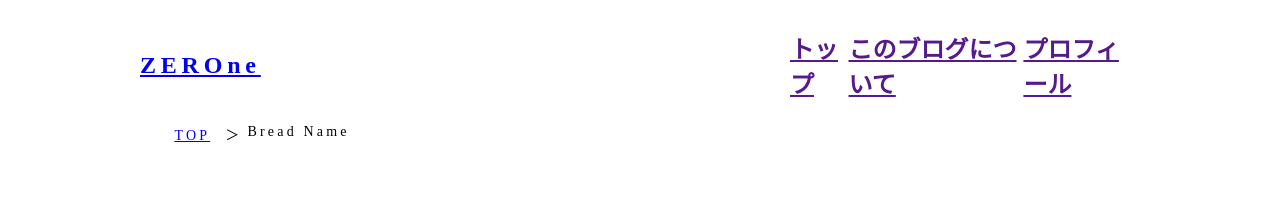
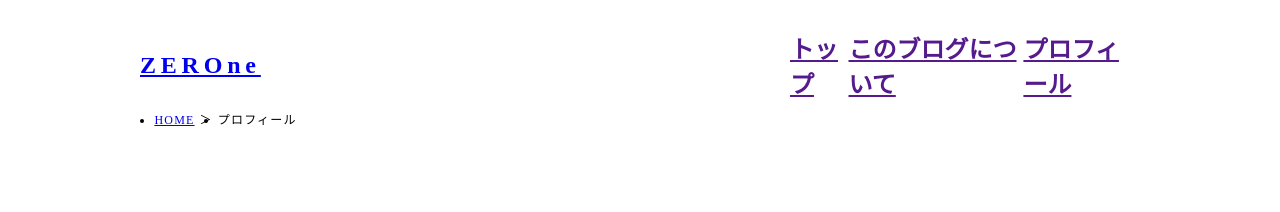
Before and after one commit to masahiro96848/jamstack_next_blog, a Next.js app: page /profile in a window 1280 px wide. Shown: the top 212 px of the page. Built offline with nearby package versions, Linux system fonts and the light colour scheme.

Commit message:
パンくずリストを動的に表示するようにpropsを追加

```diff
--- a/app/components/layouts/Breadcrumb.tsx
+++ /dev/null
@@ -1,23 +0,0 @@
-import Link from 'next/link'
-import React from 'react'
-
-import styles from '@/styles/modules/breadcrumb.module.scss'
-
-export const Breadcrumb = () => {
-  return (
-    <div className={styles.container}>
-      <div className={styles.main}>
-        <div className={styles.top}>
-          <ul className={styles.bread__list}>
-            <li className={styles.bread__item}>
-              <Link href="/">
-                <span className={styles.bread__home}>TOP</span>
-              </Link>
-            </li>
-            <li className={styles.breadName}>Bread Name</li>
-          </ul>
-        </div>
-      </div>
-    </div>
-  )
-}
--- a/app/components/layouts/Main/BaseBlogPostLayout.tsx
+++ b/app/components/layouts/Main/BaseBlogPostLayout.tsx
@@ -6,13 +6,15 @@ import styles from '@/styles/modules/baseBlogPostLayout.module.scss'
 
 type Props = {
   children: React.ReactNode
+  breadName: string
 }
-export const BaseBlogPostLayout = (props: Props) => {
-  const { children } = props
+export const BaseBlogPostLayout: React.FC<Props> = (props: Props) => {
+  /* props */
+  const { children, breadName } = props
   return (
     <>
       <div>
-        <BaseLayout>
+        <BaseLayout breadName={breadName}>
           <article className={styles.article}>{children}</article>
           <div className={styles.article}>
             <AsideLayout />
--- a/app/components/layouts/Main/BaseLayout.tsx
+++ b/app/components/layouts/Main/BaseLayout.tsx
@@ -1,17 +1,25 @@
+/**
+ * layouts/main/BaseLayout.tsx
+ * @package component
+ */
+
 import React from 'react'
 import { Footer } from '@/components//layouts/Footer'
-import { Breadcrumb } from '@/components/layouts/Breadcrumb'
+import { BreadcrumbList } from '@/components/layouts/Main/BreadcrumbList'
 import { Header } from '@/components/layouts/Header'
 import styles from '@/styles/modules/baseLayout.module.scss'
 
 /**
  * Props
  */
-// export type Props = {
-//   children: React.ReactNode
-// }
+export type Props = {
+  children: React.ReactNode
+  breadName?: string
+}
 
-export const BaseLayout = ({ children }: { children: React.ReactNode }) => {
+export const BaseLayout: React.FC<Props> = (props: Props) => {
+  /* props */
+  const { children, breadName } = props
   return (
     <>
       <div className={styles.wrapper}>
@@ -19,7 +27,7 @@ export const BaseLayout = ({ children }: { children: React.ReactNode }) => {
           <Header />
         </div>
         <div className={styles.breadcrumb}>
-          <Breadcrumb />
+          {!!breadName && <BreadcrumbList breadName={breadName} />}
         </div>
         <div className={styles.main}>{children}</div>
         <div className={styles.footer}>
--- /dev/null
+++ b/app/components/layouts/Main/BreadcrumbList.tsx
@@ -0,0 +1,35 @@
+/**
+ * layouts/BreadcrumbList
+ */
+import React from 'react'
+import Link from 'next/link'
+/* styles */
+import styles from '@/styles/modules/breadcrumbList.module.scss'
+
+/**
+ * Props
+ */
+type Props = {
+  breadName: string
+}
+
+/**
+ * BreadcrumbList
+ */
+export const BreadcrumbList: React.FC<Props> = (props: Props) => {
+  /* props */
+  const { breadName } = props
+
+  return (
+    <div className={styles.bread}>
+      <ul className={styles.bread__list}>
+        <li className={styles.bread__item}>
+          <Link href="/">
+            <span className={styles.bread__link}>HOME</span>
+          </Link>
+        </li>
+        <li className={styles.breadName}>{breadName}</li>
+      </ul>
+    </div>
+  )
+}
--- a/app/components/templates/BlogItemTemplate.tsx
+++ b/app/components/templates/BlogItemTemplate.tsx
@@ -30,7 +30,7 @@ export const BlogItemTemplate = async () => {
   // const { blogItem, draftKey } = props
 
   return (
-    <BaseBlogPostLayout>
+    <BaseBlogPostLayout breadName="ブログ詳細">
       <section className={styles.container}>
         <div className={styles.image}>
           <Image src="/test01.jpg" alt="picture" height={450} width={850} />
--- a/app/components/templates/ProfileTemplate.tsx
+++ b/app/components/templates/ProfileTemplate.tsx
@@ -12,7 +12,7 @@ import styles from '@/styles/templates/profileTemplate.module.scss'
 
 export const ProfileTemplate: React.FC = () => {
   return (
-    <BaseBlogPostLayout>
+    <BaseBlogPostLayout breadName="プロフィール">
       {/* ページタイトル */}
       <PageTitle title="Profile" />
       <section className={styles.container}>
--- a/app/components/templates/TopTemplate.tsx
+++ b/app/components/templates/TopTemplate.tsx
@@ -17,7 +17,7 @@ export const TopTemplate = async () => {
     <>
       {/* ブログ記事一覧表示 */}
       <BlogContextProvider blogList={blogList}>
-        <BaseBlogPostLayout>
+        <BaseBlogPostLayout breadName="">
           <BlogList />
         </BaseBlogPostLayout>
       </BlogContextProvider>
--- a/app/styles/modules/breadcrumb.module.scss
+++ /dev/null
@@ -1,41 +0,0 @@
-@import '@variable';
-
-.container {
-  // z-index: 10;
-}
-
-.main {
-  height: 40px;
-  padding: 12px 0;
-  background: var(--c-breadcrumb);
-}
-
-.top {
-  display: flex;
-  font-size: 14px;
-  letter-spacing: 0.2rem;
-  margin: 0 auto;
-  width: 80%;
-
-  @include mq(md) {
-    font-size: 12px;
-  }
-}
-
-.bread__list {
-  display: flex;
-  list-style: none;
-}
-
-.bread__item {
-  margin-right: 5px;
-
-  &::after {
-    content: '＞';
-    padding-left: 5px;
-  }
-}
-
-.bread__home {
-  margin-right: 10px;
-}
--- /dev/null
+++ b/app/styles/modules/breadcrumbList.module.scss
@@ -0,0 +1,72 @@
+@import '@variable';
+
+.bread {
+  background: var(--c-breadcrumb);
+  padding: 12px 0;
+
+  @include mq(md) {
+    padding: 12px 4px;
+  }
+
+  &__list {
+    margin: 0 auto;
+    width: 80%;
+    display: flex;
+    font-size: 0.75rem;
+    letter-spacing: 0.1em;
+    color: var(--c-title);
+
+    @include mq(lg) {
+      width: 80%;
+      margin: 0 auto;
+    }
+
+    @include mq(md) {
+      margin: 0 auto;
+      font-size: 0.75rem;
+      width: 100%;
+    }
+    @include mq(sm) {
+      font-size: 0.6255rem;
+    }
+  }
+
+  &__item {
+    margin-right: 5px;
+
+    @include mq(lg) {
+      width: 20%;
+      text-align: right;
+    }
+
+    @include mq(md) {
+      width: 20%;
+    }
+
+    &::after {
+      content: '＞';
+      padding-left: 5px;
+    }
+  }
+
+  &__link {
+    cursor: pointer;
+    &:hover {
+      opacity: 0.7;
+    }
+  }
+}
+
+.breadName {
+  @include mq(lg) {
+    display: block;
+    width: 70%;
+    overflow: hidden;
+    text-overflow: ellipsis;
+    white-space: nowrap;
+  }
+
+  @include mq(md) {
+    width: 80%;
+  }
+}
```
